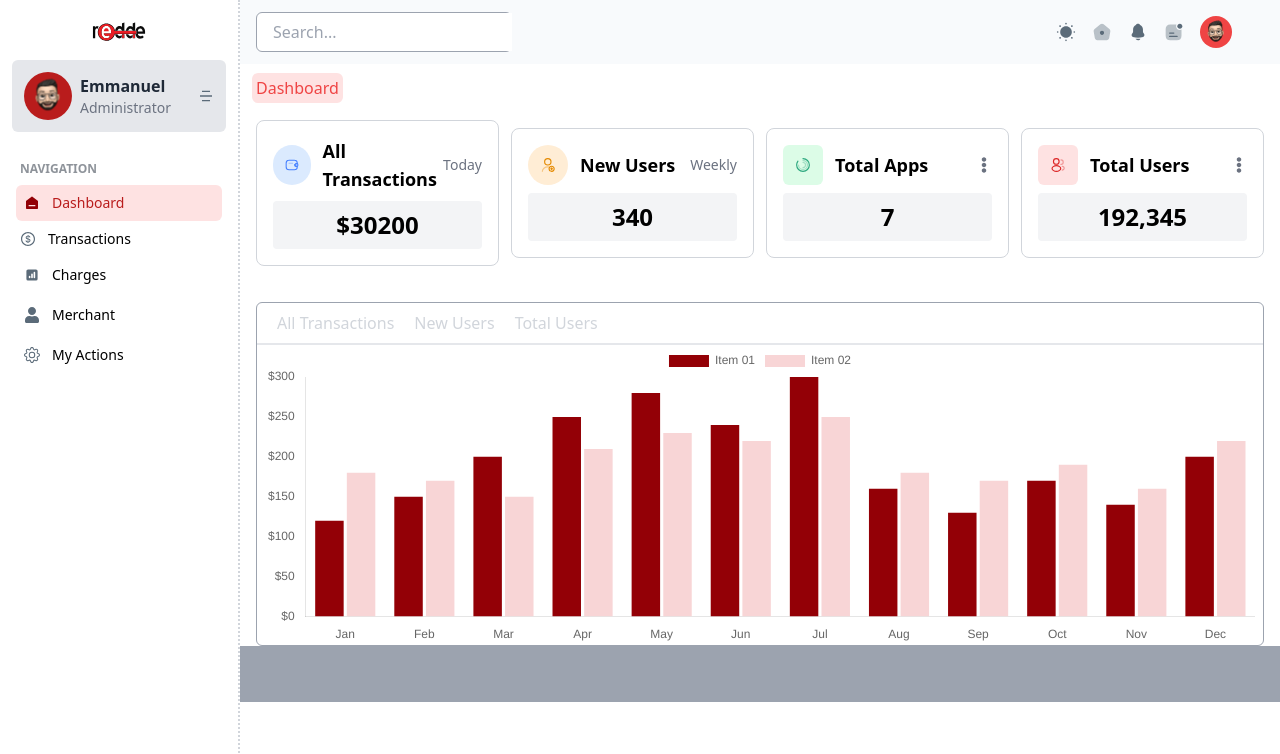
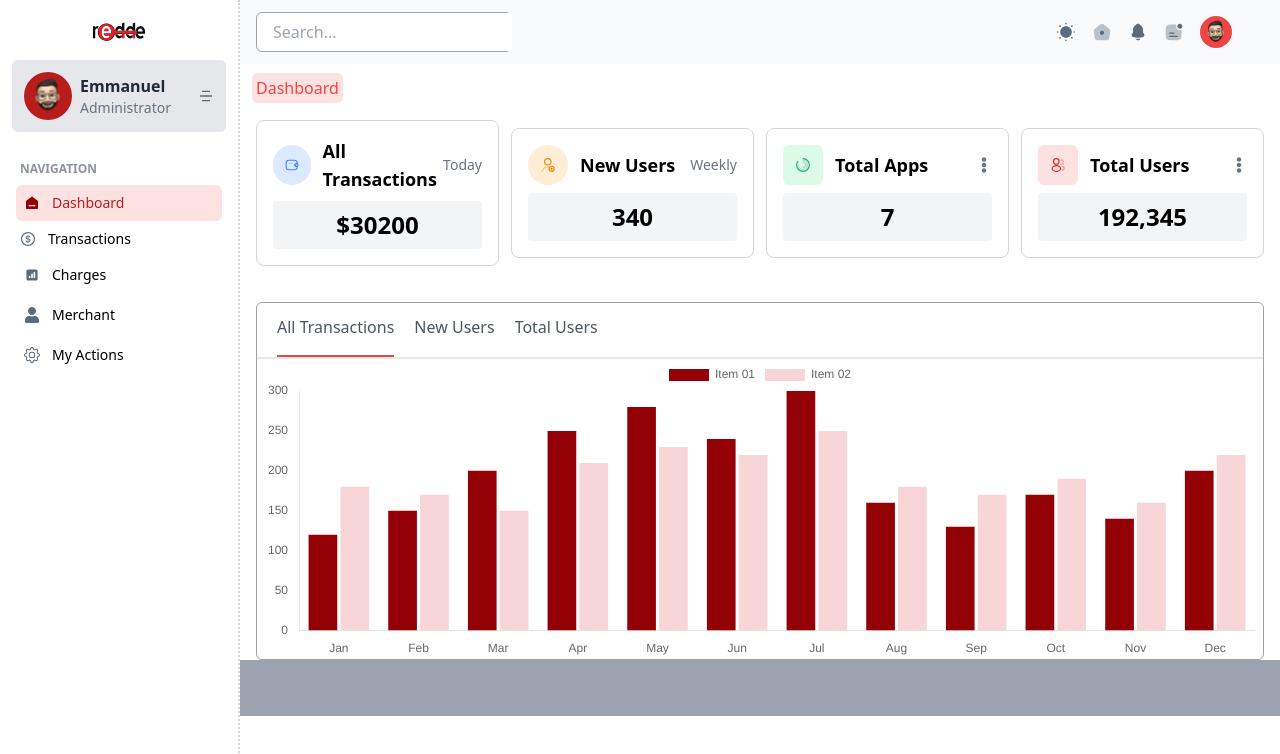
Before and after one commit to ellie-ctrl35/myapp, a React (Create React App) app: page /dashboard in a window 1280 px wide. Shown: the top 754 px of the page. Built offline with nearby package versions, Linux system fonts and the light colour scheme.

Commit message:
active state

```diff
--- a/src/components/DefaultLayout.js
+++ b/src/components/DefaultLayout.js
@@ -5,7 +5,7 @@ const DefaultLayout = ({ children }) => {
   return (
     <div className="flex w-full h-full">
       <SideNav />
-      <main className="flex-1 bg-white">
+      <main className="flex-1 bg-white h-full">
         {children}
       </main>
     </div>
--- a/src/pages/Dashboard/Dashboard.jsx
+++ b/src/pages/Dashboard/Dashboard.jsx
@@ -1,4 +1,4 @@
-import React from "react";
+import {useState} from "react";
 import SearchBar from "./components/SearchBar";
 import ComponentType1 from "./components/DataInfo";
 import AppInfo from "./components/AppInfo";
@@ -10,6 +10,7 @@ import BarChart from "./components/BarChart";
 import Footer from "./components/Footer";
 
 const Dashboard = () => {
+  const [activeTab, setActiveTab] = useState('All Transactions');
   return (
     <div className="w-full mx-0 px-0 py-0 bg-white">
       <SearchBar />
@@ -47,11 +48,26 @@ const Dashboard = () => {
         />
       </div>
       <div className="mx-4 border border-gray-400 rounded-md ">
-        <ul className="flex flex-row space-x-5 border-gray-200 border-b-2 px-5 py-2">
-            <li className="text-gray-300"><a className="active:border-b border-red-500">All Transactions</a></li>
-            <li className="text-gray-300">New Users</li>
-            <li className="text-gray-300">Total Users</li>
-        </ul>
+      <ul className="flex flex-row space-x-5 border-gray-200 border-b-2 px-5 pt-3">
+                <li
+                    className={`text-gray-600 pb-4 ${activeTab === 'All Transactions' ? 'border-b-2 border-red-500' : ''}`}
+                    onClick={() => setActiveTab('All Transactions')}
+                >
+                    <a>All Transactions</a>
+                </li>
+                <li
+                    className={`text-gray-600 ${activeTab === 'New Users' ? 'border-b-2 border-red-500' : ''}`}
+                    onClick={() => setActiveTab('New Users')}
+                >
+                    <a>New Users</a>
+                </li>
+                <li
+                    className={`text-gray-600 ${activeTab === 'Total Users' ? 'border-b-2 border-red-500' : ''}`}
+                    onClick={() => setActiveTab('Total Users')}
+                >
+                    <a>Total Users</a>
+                </li>
+            </ul>
         <BarChart />
       </div>
       <Footer/>
--- a/src/pages/Dashboard/components/BarChart.js
+++ b/src/pages/Dashboard/components/BarChart.js
@@ -1,31 +1,37 @@
-import {useState} from 'react';
+import React, { useState, useEffect } from 'react';
 import { Chart } from 'primereact/chart';
 import { FaEllipsisV } from '@react-icons/all-files/fa/FaEllipsisV';
 import 'primereact/resources/themes/saga-blue/theme.css';  // theme
 import 'primereact/resources/primereact.min.css';           // core css
-import 'primeicons/primeicons.css';
-import Transactions from './AllTransaction.json'                        // icons
+import 'primeicons/primeicons.css';                         // icons
+import Transactions from './AllTransaction.json';
 
 const BarChart = () => {
-    const [items,setItem01]=useState([])
+    const [chartData, setChartData] = useState({ labels: [], datasets: [] });
 
-    const data = {
-        labels: ['Jan', 'Feb', 'Mar', 'Apr', 'May', 'Jun', 'Jul', 'Aug', 'Sep', 'Oct', 'Nov', 'Dec'],
+    useEffect(() => {
+        const labels = Transactions.transactions.map(transaction => transaction.month);
+        const item01Data = Transactions.transactions.map(transaction => transaction.item01);
+        const item02Data = Transactions.transactions.map(transaction => transaction.item02);
+
+        setChartData({
+            labels: labels,
             datasets: [
                 {
                     label: 'Item 01',
                     backgroundColor: '#930006',
                     borderColor: '#c0392b',
-                data: [120, 150, 200, 250, 280, 240, 300, 160, 130, 170, 140, 200]
+                    data: item01Data
                 },
                 {
                     label: 'Item 02',
                     backgroundColor: '#f8d5d6',
                     borderColor: '#e74c3c',
-                data: [180, 170, 150, 210, 230, 220, 250, 180, 170, 190, 160, 220]
+                    data: item02Data
                 }
             ]
-    };
+        });
+    }, []);
 
     const options = {
         responsive: true,
@@ -37,7 +43,7 @@ const BarChart = () => {
             },
             tooltip: {
                 callbacks: {
-                    label: function(tooltipItem) {
+                    label: function (tooltipItem) {
                         return `$${tooltipItem.raw}`;
                     }
                 }
@@ -54,14 +60,11 @@ const BarChart = () => {
                 }
             },
             y: {
-                title: {
-                    display: false,
-                    text: 'Amount'
-                },
+
                 beginAtZero: true,
                 ticks: {
-                    callback: function(value) {
-                        return `$${value}`;
+                    callback: function (value) {
+                        return `${value}`;
                     }
                 },
                 grid: {
@@ -73,8 +76,8 @@ const BarChart = () => {
 
     return (
         <div className="mx-2 p-0">
-            <div >
-                <Chart type="bar" data={data} options={options} />
+            <div>
+                <Chart type="bar" data={chartData} options={options} />
             </div>
         </div>
     );
```
Lines whose indentation alone changed are shown as unchanged.
